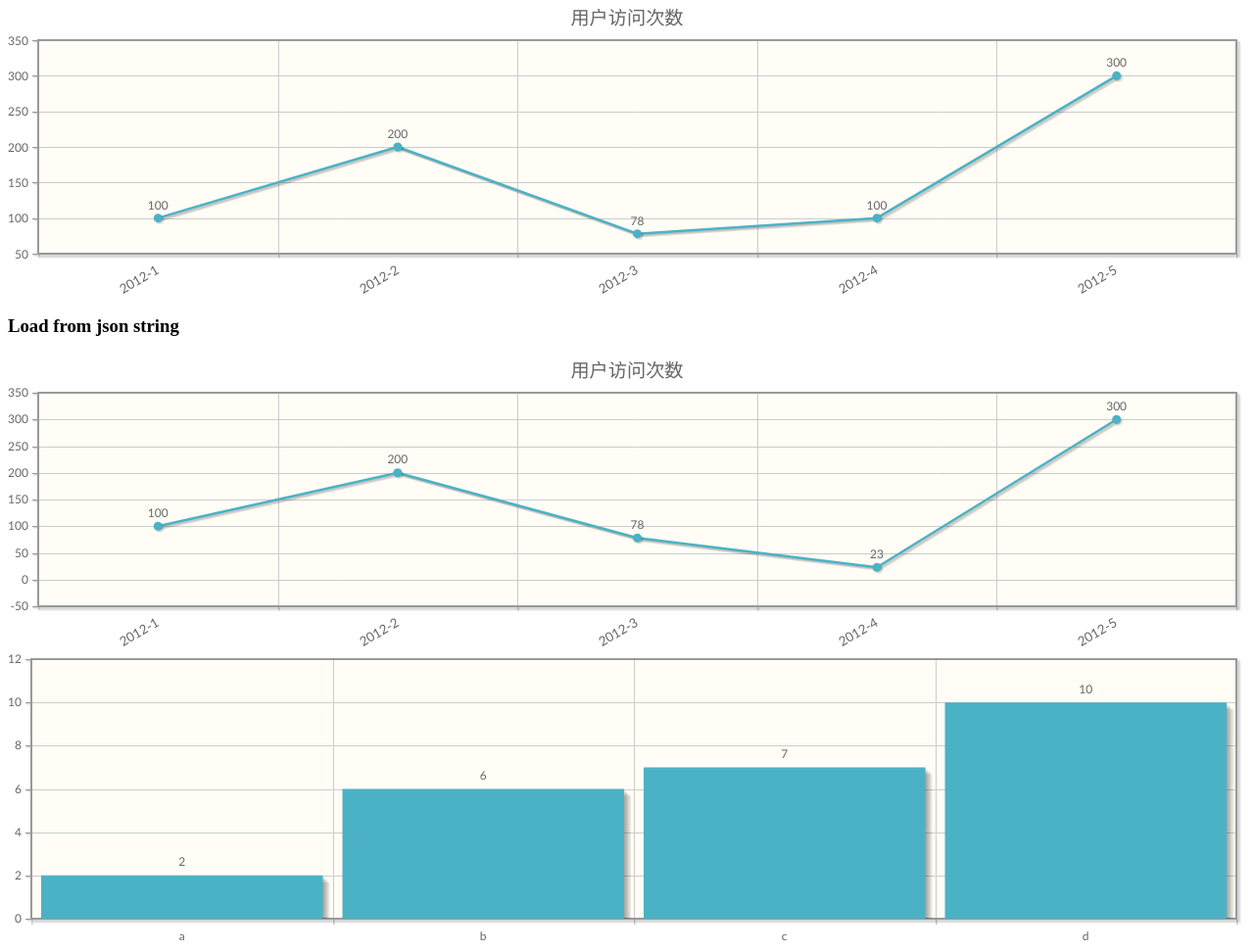
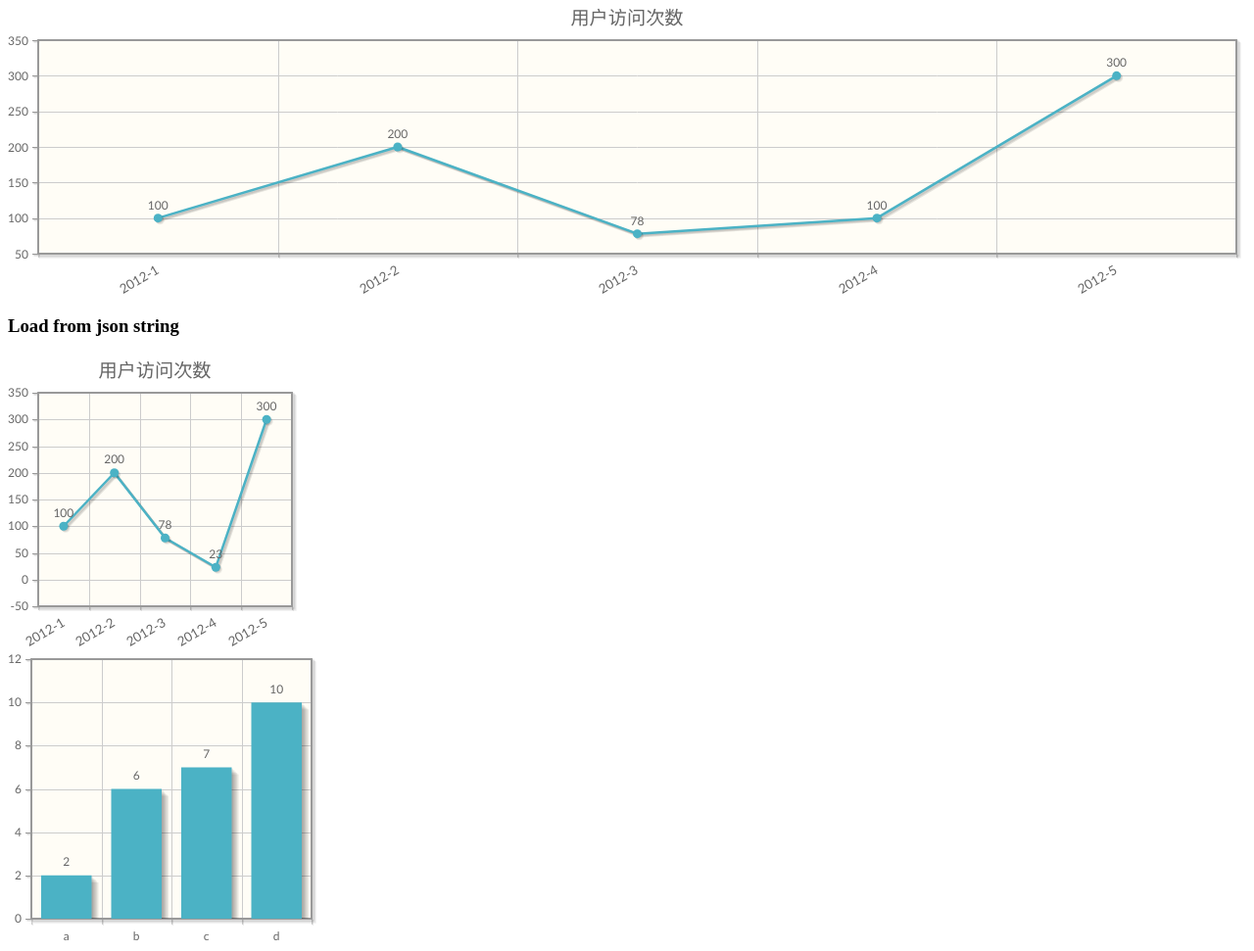
Before and after one commit to yaojingguo/ecm-stat, a plain HTML site: page WebContent/index.html in a window 1280 px wide. Shown: the part 734-1705 px from the top of the page at 98% size. Drawn offline with Linux system fonts and the light colour scheme.

Commit message:
Try setting width

```diff
--- a/WebContent/index.html
+++ b/WebContent/index.html
@@ -49,9 +49,9 @@
 <div id="monthStat"></div>
 
 <h3>Load from json string</h3>
-<div id="jsonStr"></div>
+<div id="jsonStr" style="width: 300px"></div>
 
-<div id="chart1" ></div>
+<div id="chart1" style="width: 320px"></div>
 
 </body>
 </html>
```
